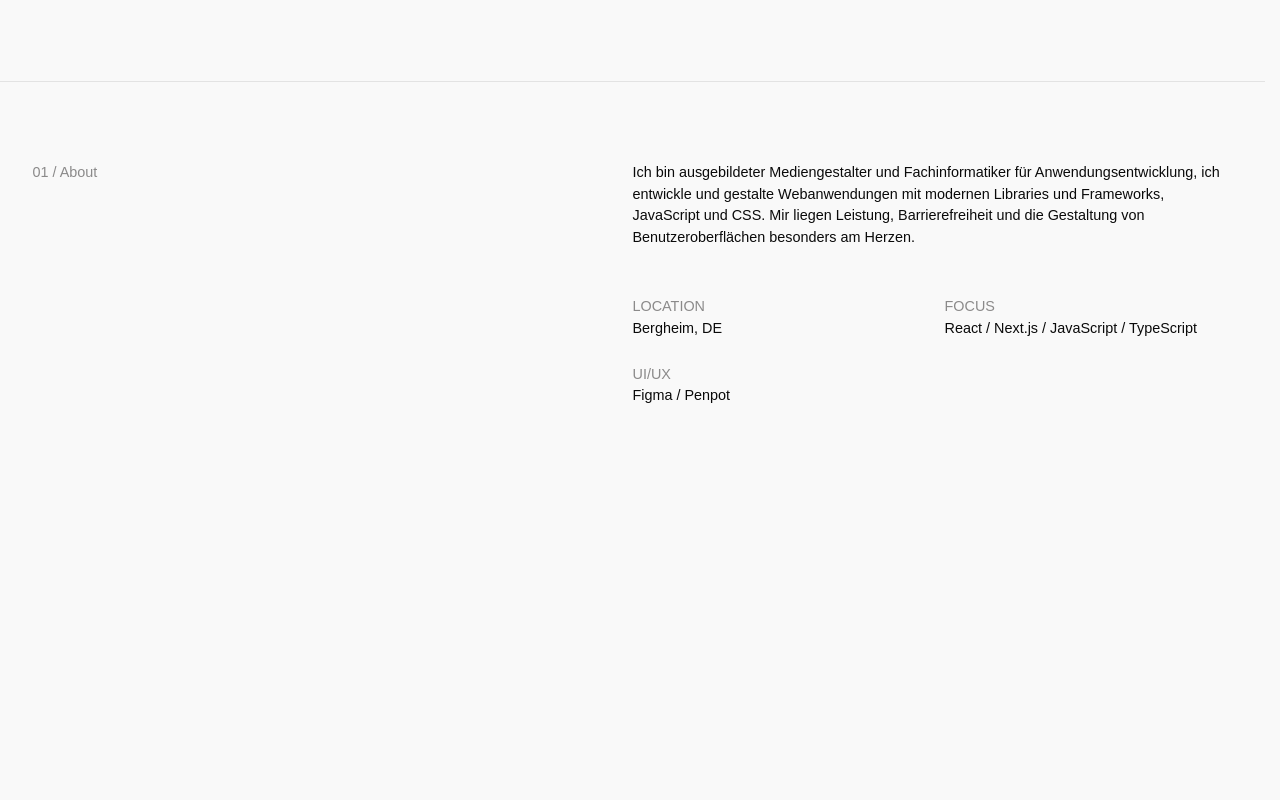
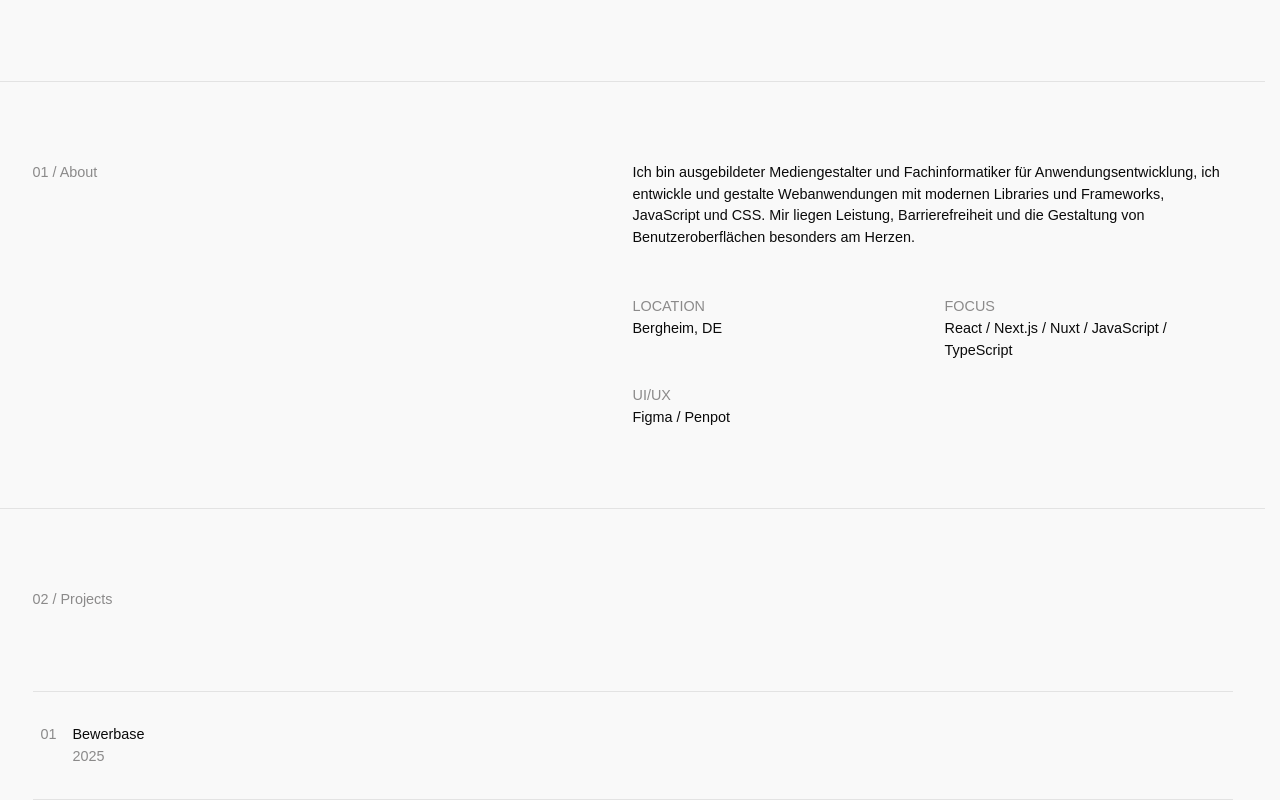
Before and after one commit to mkjed/mkjed-dev, a Nuxt app: page / in a window 1280 px wide. Shown: the part 719-1519 px from the top of the page. Before the commit the page ends 1206 px from the top, so only its background shows below. Built offline with nearby package versions, Linux system fonts and the light colour scheme.

Commit message:
add project card

```diff
--- a/app/app.vue
+++ b/app/app.vue
@@ -2,6 +2,7 @@
 import About from "./components/About.vue";
 import Header from "./components/Header.vue";
 import Hero from "./components/Hero.vue";
+import Projects from "./components/Projects.vue";
 </script>
 
 <template>
@@ -10,5 +11,7 @@ import Hero from "./components/Hero.vue";
     <Hero />
     <hr />
     <About />
+    <hr />
+    <Projects />
   </main>
 </template>
--- a/app/assets/css/style.css
+++ b/app/assets/css/style.css
@@ -2,6 +2,7 @@
   --background: #f9f9f9;
   --foreground: #0a0a0a;
   --accent: #8b8a8a;
+  --hover-background: #f0f0f0;
 
   --hero-heading: clamp(3.5rem, 8vw, 5rem);
   --paragraph-text: 0.9rem;
@@ -12,6 +13,7 @@
   :root {
     --background: #0a0a0a;
     --foreground: #f9f9f9;
+    --hover-background: #131313;
   }
 }
 
--- a/app/components/About.vue
+++ b/app/components/About.vue
@@ -11,7 +11,7 @@ const infoCardContent: InfoCard[] = [
   },
   {
     title: "FOCUS",
-    description: "React / Next.js / JavaScript / TypeScript",
+    description: "React / Next.js / Nuxt / JavaScript / TypeScript",
   },
   {
     title: "UI/UX",
--- /dev/null
+++ b/app/components/ProjectCard.vue
@@ -0,0 +1,41 @@
+<template>
+  <div class="project-card">
+    <div class="col-left">
+      <p>01</p>
+      <div class="project-name">
+        <p>Bewerbase</p>
+        <p>2025</p>
+      </div>
+    </div>
+    <div class="col-right"></div>
+  </div>
+</template>
+
+<style scoped>
+.col-left {
+  display: flex;
+  column-gap: 1rem;
+}
+
+.col-left > p {
+  color: var(--accent);
+}
+
+.project-name > p:nth-of-type(2) {
+  color: var(--accent);
+}
+
+.project-card {
+  display: grid;
+  grid-template-columns: 1fr 2fr;
+  border: 1px solid rgba(139, 138, 138, 0.2);
+  border-width: 1px 0 1px 0;
+  transition: background-color 0.3s ease-out;
+  font-size: var(--paragraph-text);
+  padding: 2rem 0.5rem;
+}
+
+.project-card:hover {
+  background-color: var(--hover-background);
+}
+</style>
--- /dev/null
+++ b/app/components/Projects.vue
@@ -0,0 +1,41 @@
+<script setup lang="ts">
+import ProjectCard from "./ProjectCard.vue";
+</script>
+
+<template>
+  <section class="projects" id="projects">
+    <div class="content">
+      <p class="section-title">02 / Projects</p>
+      <div class="projects-container">
+        <ProjectCard />
+      </div>
+    </div>
+  </section>
+</template>
+
+<style scoped>
+.projects {
+  display: flex;
+  justify-content: center;
+  padding: 5rem 1rem;
+}
+
+.content {
+  width: 100%;
+  max-width: 1200px;
+  display: flex;
+  flex-direction: column;
+  row-gap: 5rem;
+}
+
+.section-title {
+  color: var(--accent);
+  font-size: var(--paragraph-text);
+}
+
+.projects-container {
+  display: flex;
+  flex-direction: column;
+  row-gap: 2rem;
+}
+</style>
```
